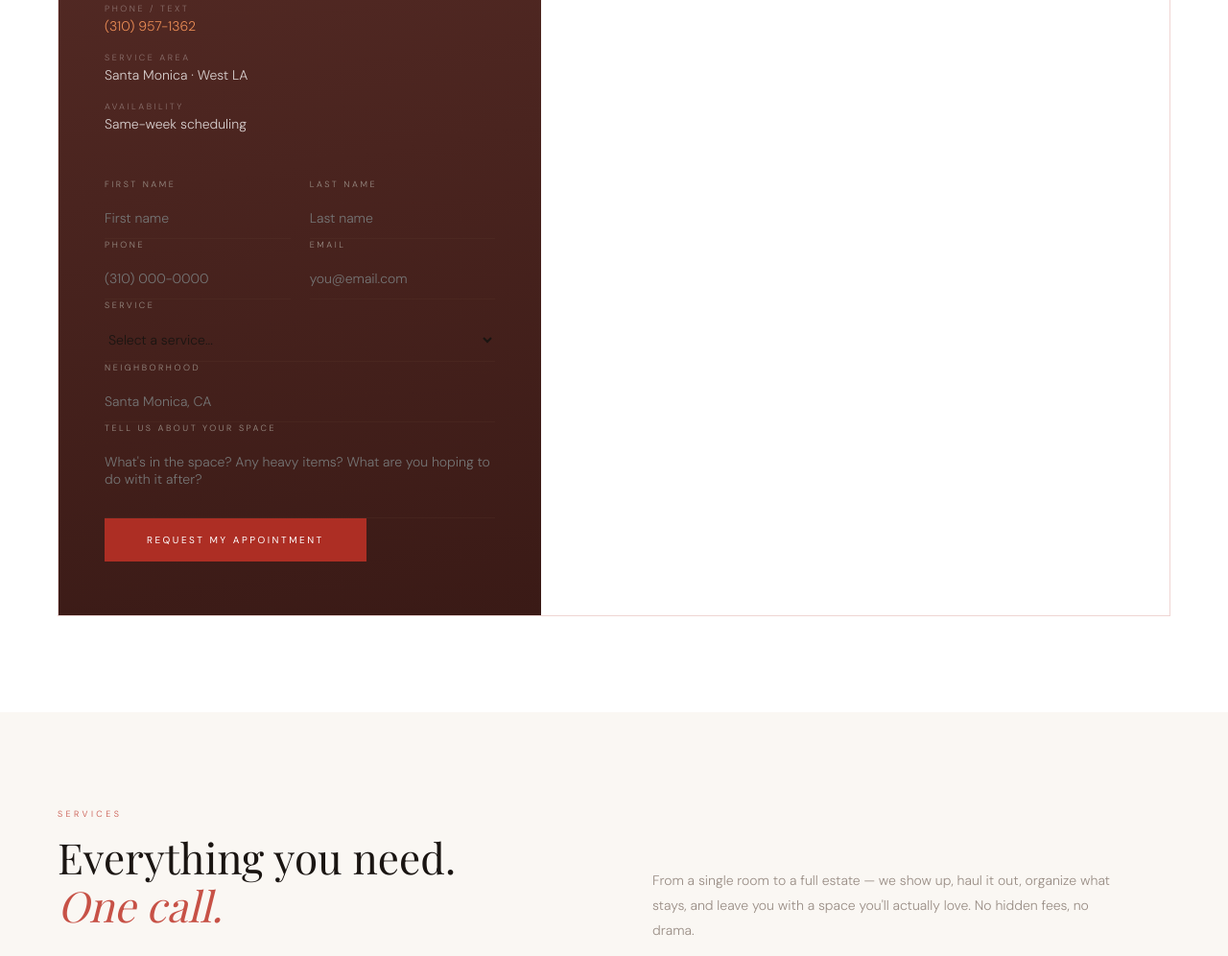
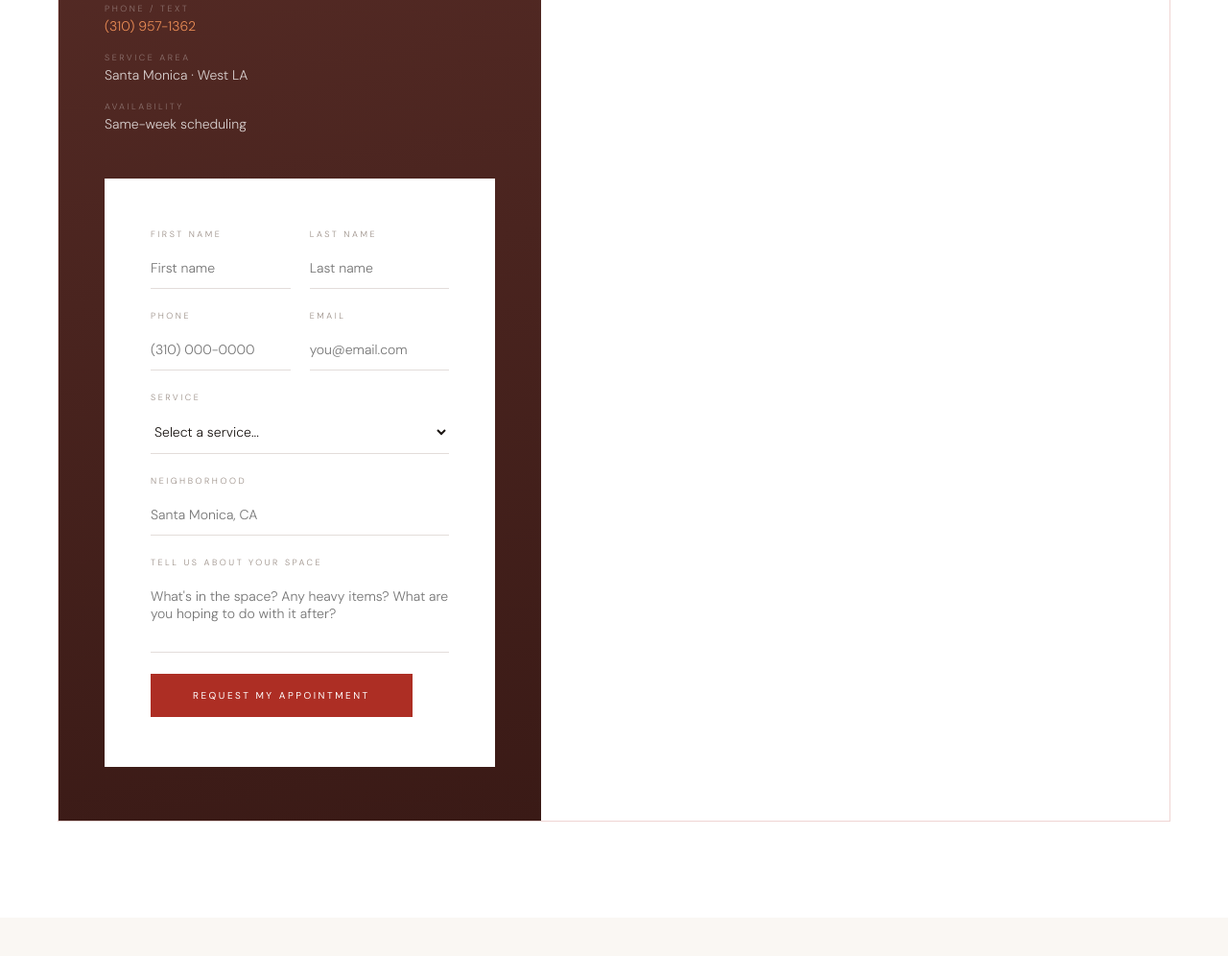
Before and after one commit to comarlonvasquez-source/ReclaimLA, a plain HTML site: page index.html in a window 1280 px wide. Shown: the part 1295-2291 px from the top of the page at 96% size. Drawn offline with nearby package versions, Linux system fonts and the light colour scheme; a web font is replaced by a local one.

Commit message:
Update index.html

```diff
--- a/index.html
+++ b/index.html
@@ -309,7 +309,7 @@
         <div><div class="book-info-label">Availability</div><div class="book-info-val">Same-week scheduling</div></div>
       </div
     </div>
-   <form action="https://formspree.io/f/YOURCODE" method="POST">
+   <form class="form" action="https://formspree.io/f/YOURCODE" method="POST">
       <div class="form-row">
         <div class="form-group"><label>First Name</label><input type="text" placeholder="First name"/></div>
         <div class="form-group"><label>Last Name</label><input type="text" placeholder="Last name"/></div>
```
